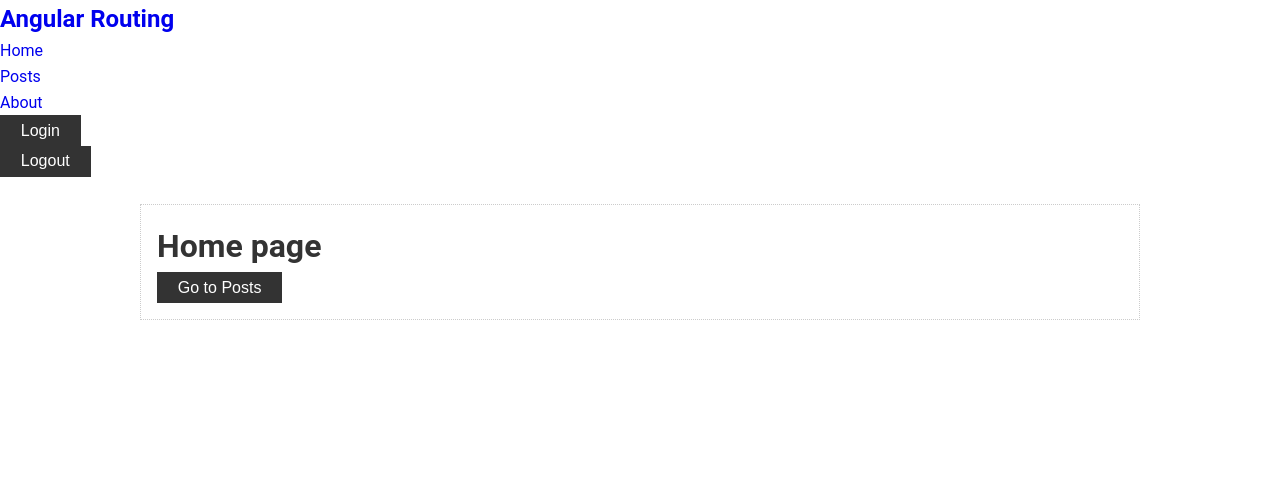
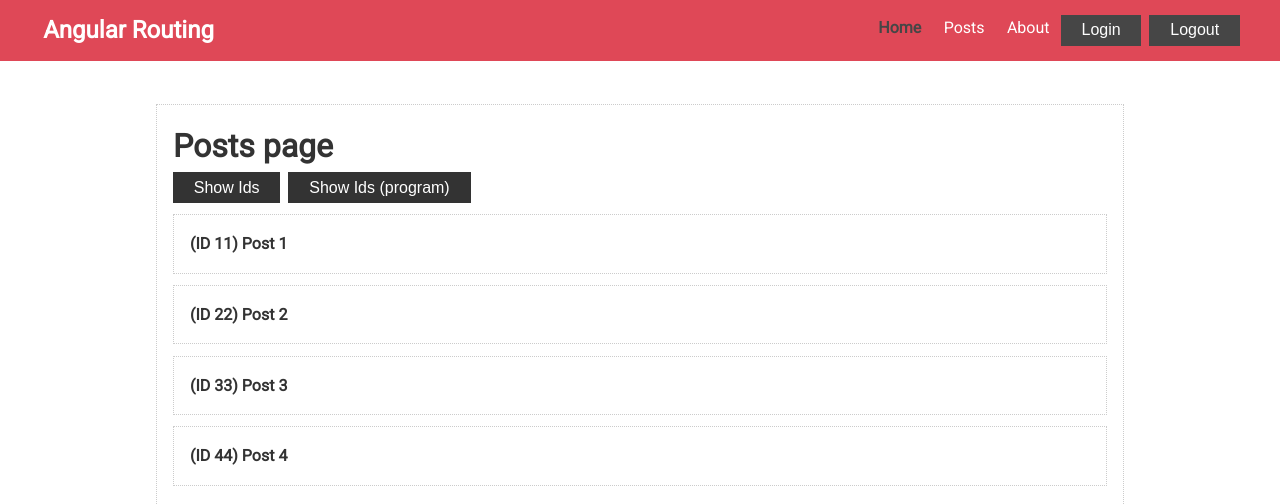
Before and after one commit to avkomosko/angular-basics, an Angular app: page /posts in a window 1280 px wide. Shown: the top 504 px of the page. Built offline with nearby package versions, Linux system fonts and the light colour scheme.

Commit message:
feat: add router module

```diff
--- a/src/app/app.component.html
+++ b/src/app/app.component.html
@@ -15,6 +15,6 @@
 
 <div class="container">
   <div class="card">
-    <app-home></app-home>
+    <router-outlet></router-outlet>
   </div>
 </div>
--- a/src/app/posts/posts.component.ts
+++ b/src/app/posts/posts.component.ts
@@ -7,5 +7,5 @@ import {PostsService} from '../services/post.service'
   styleUrls: ['./posts.component.scss']
 })
 export class PostsComponent {
-  constructor(private postsService: PostsService) {}
+  constructor(public postsService: PostsService) {}
 }
--- a/src/styles.scss
+++ b/src/styles.scss
@@ -1,4 +1,5 @@
-/* You can add global styles to this file, and also import other style files */
+@import url('https://fonts.googleapis.com/css?family=Roboto');
+
 * {
   box-sizing: border-box;
   margin: 0;
@@ -16,15 +17,15 @@ body {
 .container {
   max-width: 1000px;
   margin: 0 auto;
-  padding-top: 1rem;
+  padding: 1rem;
 }
 
 a {
   text-decoration: none;
+}
 
-  &:hover {
-    color: #666;
-  }
+a:hover {
+  color: #666;
 }
 
 ul {
@@ -47,20 +48,61 @@ img {
   transition: opacity 0.2s ease-in;
   outline: none;
 
+  &:disabled {
+    background: #ccc;
+    color: #000;
+    cursor: not-allowed;
+  }
+
   &:hover {
     opacity: 0.8;
   }
 }
 
+.btn.btn-danger {
+  background: #dc3545;
+  color: #fff;
+}
+
 .form-control {
   display: block;
   margin-top: 0.3rem;
+  margin-bottom: .5rem;
+
+  label {
+    display: block;
+    font-weight: bold;
+    font-size: 1rem;
+    margin-bottom: .5rem;
+  }
+
+  input {
+    margin-bottom: 0;
+  }
+
+  .validation {
+    color: red;
+  }
 }
 
 .card {
   padding: 1rem;
   border: #ccc 1px dotted;
   margin: 0.7rem 0;
+
+  p {
+    display: flex;
+    justify-content: space-between;
+
+    span.completed {
+      text-decoration: line-through;
+    }
+  }
+}
+
+a {
+  text-decoration: none;
+  color: #333;
 }
 
 input,
@@ -71,9 +113,38 @@ textarea {
   padding: 0.4rem;
   font-size: 1.2rem;
   border: 1px solid #ccc;
-  margin: 1.2rem 0;
+  margin-bottom: 1rem;
 }
 
 hr {
   margin: .5rem 0;
 }
+
+.navbar {
+  display: flex;
+  justify-content: space-between;
+  align-items: center;
+  padding: 0.7rem 2rem;
+  z-index: 1;
+  width: 100%;
+  opacity: 0.9;
+  margin-bottom: 1rem;
+  background: #dc3545;
+  color: #fff;
+
+  ul {
+    display: flex;
+
+    li.active a {
+      font-weight: bold;
+      color: #333333;
+      cursor: default;
+    }
+  }
+
+  a {
+    color: #fff;
+    padding: 0.45rem;
+    margin: 0 0.25rem;
+  }
+}
```
Also changed, not shown: src/app/app-routing.module.ts (added, +19 -0 lines), src/app/app.module.ts (+16 -13 lines).
